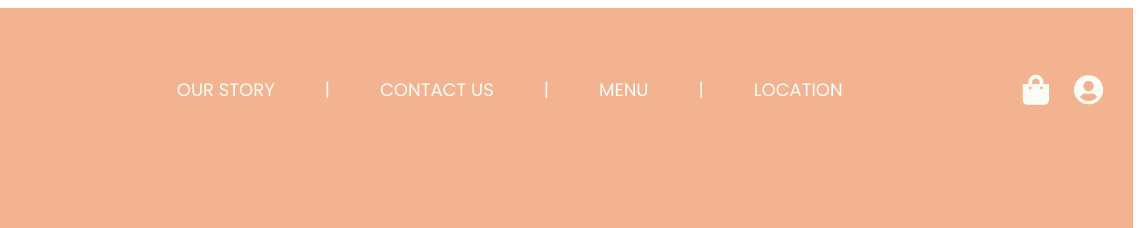
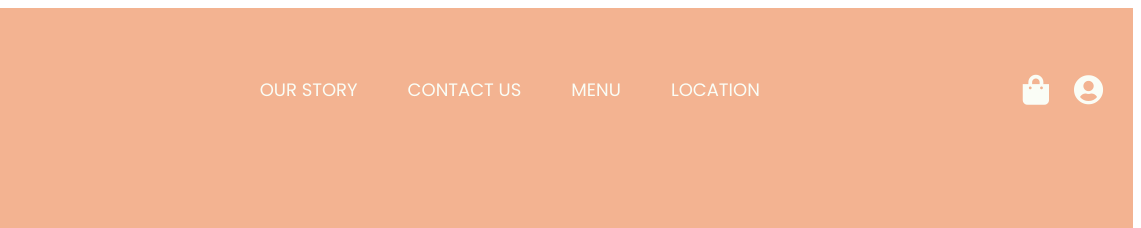
Before and after one commit to jacdejulio/flex-landing-page, a plain HTML site: page code/index.html in a window 1280 px wide. Shown: the top 228 px of the page, 139-1280 px from the left. Drawn offline with Linux system fonts and the light colour scheme; a web font is replaced by a local one.

Commit message:
Modified html file

```diff
--- a/code/index.html
+++ b/code/index.html
@@ -23,11 +23,8 @@
             </div>
             <ul>
                 <li><a href="">OUR STORY</a></li>
-                <li><a href="">|</a></li>
                 <li><a href="">CONTACT US</a></li>
-                <li><a href="">|</a></li>
                 <li><a href="">MENU</a></li>
-                <li><a href="">|</a></li>
                 <li><a href="">LOCATION</a></li>
             </ul>
             <div class="right">
```
